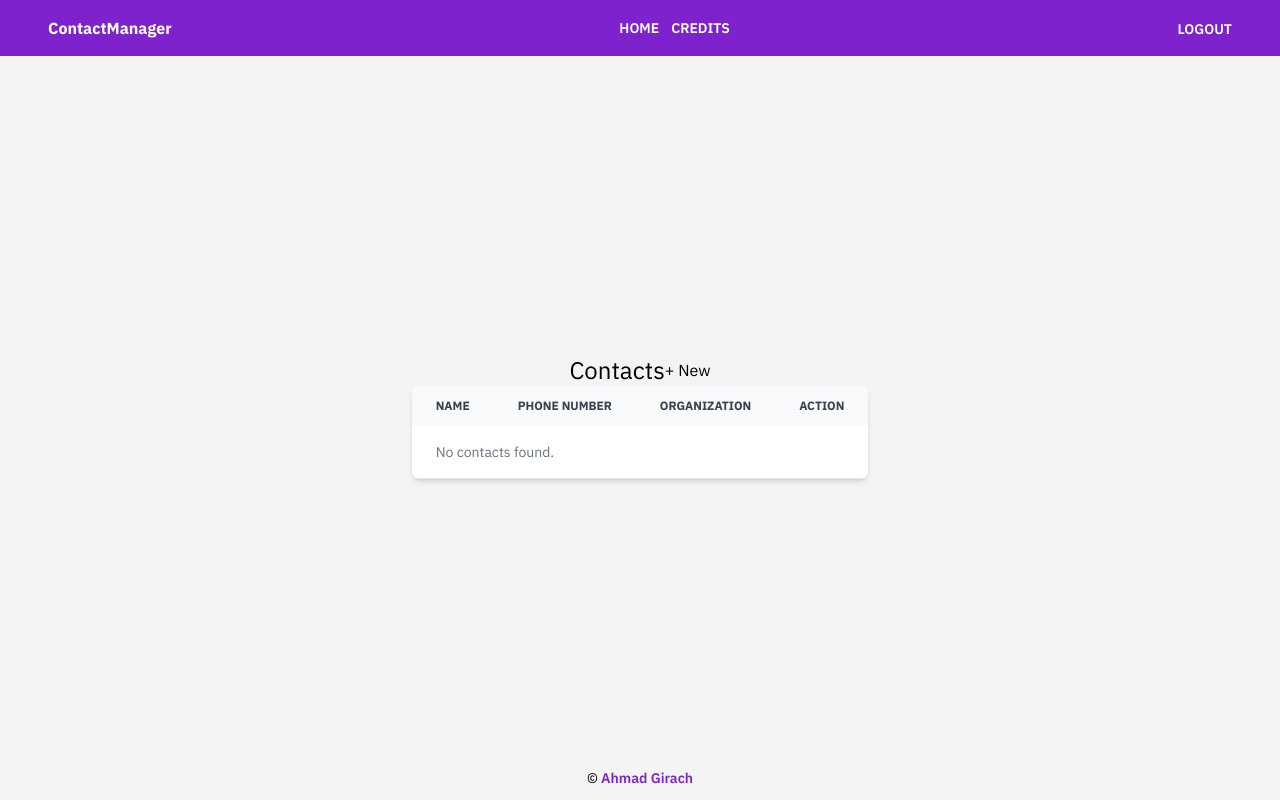
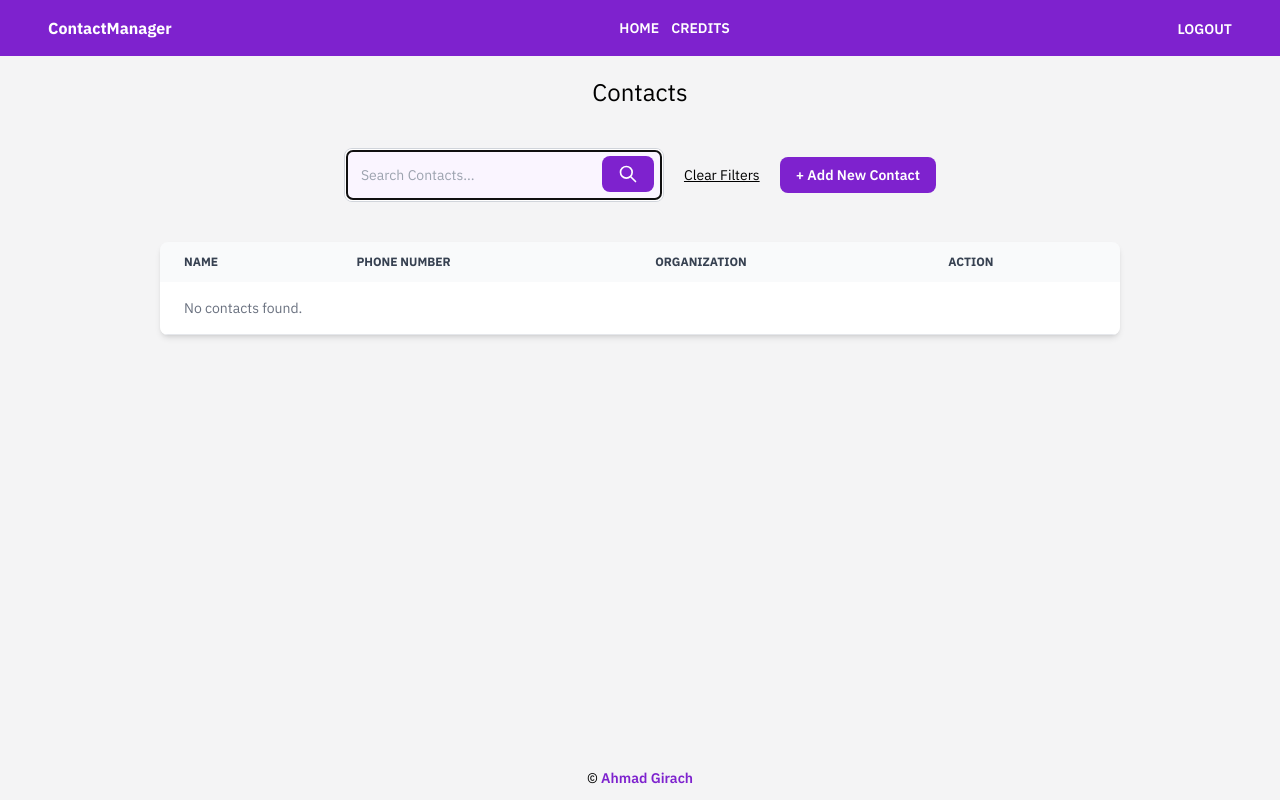
Before and after one commit to ahmadgirach/dj-contact-manager, a Django app: page / in a window 1280 px wide. Run offline with Django 4.2, Linux system fonts and the light colour scheme; the visitor is signed in with stand-in values (Sample User, id 1); data that the repository does not hold is empty; some libraries are stand-ins or nearby versions.

Commit message:
[IMP] styling improvements

```diff
--- a/accounts/forms.py
+++ b/accounts/forms.py
@@ -1,3 +1,5 @@
+""" STANDARD DJANGO IMPORTS """
+
 from django.contrib.auth import get_user_model
 from django.contrib.auth.forms import UserCreationForm
 from django.forms import CharField, EmailField, Form, PasswordInput, TextInput
--- a/accounts/urls.py
+++ b/accounts/urls.py
@@ -1,4 +1,8 @@
+""" STANDARD DJANGO IMPORTS """
+
 from django.urls import path
+
+""" LOCAL APP IMPORTS """
 
 from .views import homepage_view, logout_view, signin_view, signup_view, credits_view
 
--- a/accounts/views.py
+++ b/accounts/views.py
@@ -3,6 +3,7 @@
 from django.contrib import messages
 from django.contrib.auth import authenticate, login, logout
 from django.contrib.auth.decorators import login_required
+from django.db.models import Q
 from django.shortcuts import render, redirect
 from django.views.decorators.cache import never_cache
 
@@ -62,10 +63,29 @@ def signin_view(request):
 @never_cache
 @login_required
 def homepage_view(request):
-    contacts = Contact.objects.all()
+    current_user = request.user
+    search = request.GET.get("search")
+
+    query = Q()
+
+    if not current_user.is_superuser:
+        query &= Q(user=current_user)
+
+    if search:
+        query &= (
+            Q(first_name__icontains=search)
+            | Q(last_name__icontains=search)
+            | Q(email__icontains=search)
+            | Q(organization__icontains=search)
+            | Q(phone_number__icontains=search)
+        )
+
+    contacts = Contact.objects.filter(query)
+
     context = {
         "contacts": contacts,
     }
+
     return render(request, "home.html", context)
 
 
@@ -95,12 +115,19 @@ def credits_view(request):
         },
         {"category": "Icons", "caption": "Hero Icons", "url": "https://heroicons.com"},
         {
-            "category": "Table design",
+            "category": "Table & Search box design",
             "caption": "Flowbite",
             "url": "https://flowbite.com",
         },
+        {
+            "category": "Alerts",
+            "caption": "SweetAlert2",
+            "url": "https://sweetalert2.github.io",
+        },
     )
+
     context = {
         "links": links,
     }
+
     return render(request, "credits.html", context)
--- a/contacts/forms.py
+++ b/contacts/forms.py
@@ -1,4 +1,8 @@
+""" STANDARD DJANGO IMPORTS """
+
 from django.forms import ModelForm
+
+""" LOCAL APP IMPORTS """
 
 from .models import Contact
 
--- a/contacts/urls.py
+++ b/contacts/urls.py
@@ -1,4 +1,8 @@
+""" STANDARD DJANGO IMPORTS """
+
 from django.urls import path
+
+""" LOCAL APP IMPORTS """
 
 from .views import create_view, delete_view, edit_view, toggle_favourite
 
--- a/main/urls.py
+++ b/main/urls.py
@@ -1,3 +1,5 @@
+""" STANDARD DJANGO IMPORTS """
+
 from django.conf import settings
 from django.conf.urls.static import static
 from django.contrib import admin
--- a/templates/base.html
+++ b/templates/base.html
@@ -15,7 +15,7 @@
 
 <body class="relative flex flex-col items-center min-h-screen bg-zinc-100">
 	{% include 'navbar.html' %}
-	<main class="mt-5 flex flex-1 flex-col justify-center items-center w-3/4">
+	<main class="mt-5 flex flex-1 flex-col w-3/4">
 		{% block content %}{% endblock %}
 		{% include 'messages.html' %}
 	</main>
--- a/templates/contacts/create.html
+++ b/templates/contacts/create.html
@@ -5,17 +5,17 @@
 {% block title %} Create Contact {% endblock %}
 
 {% block content %}
-<div class="bg-white p-10 rounded-lg">
+<div class="bg-white p-10 rounded-lg mx-auto w-1/2">
     <h3 class="text-2xl text-center mb-3">{% if is_editing %} Update {% else %} Create {% endif %} Contact</h3>
     <form method="post" enctype="multipart/form-data">
         {% csrf_token %}
         {{ form|crispy }}
-        <div class="flex justify-between items-center gap-2 mt-3">
+        <div class="flex justify-between items-center gap-2 mt-5">
             <a href="{% url 'home' %}"
                 class="cursor-pointer p-2 font-semibold bg-zinc-300 text-center rounded-md w-1/2">Cancel</a>
             <button type="submit"
                 class="cursor-pointer p-2 bg-purple-700 hover:bg-purple-600 transition text-white font-semibold rounded-md w-1/2">
-                {% if is_editing %} Update {% else %} Create {% endif %} &rarr;
+                {% if is_editing %} Update {% else %} Create {% endif %}
             </button>
         </div>
     </form>
--- a/templates/credits.html
+++ b/templates/credits.html
@@ -3,7 +3,9 @@
 {% block title %}Home{% endblock %}
 
 {% block content %}
-<h3 class="text-2xl text-center mb-10">This project uses the following tools / technologies.</h3>
+
+<div class="mx-auto text-center">
+    <h3 class="text-2xl mb-10">This project uses following stuff.</h3>
     <ul>
         {% for link in links %}
         <li class="text-sm">
@@ -14,4 +16,5 @@
         </li>
         {% endfor %}
     </ul>
+</div>
 {% endblock %}
--- a/templates/home.html
+++ b/templates/home.html
@@ -5,16 +5,38 @@
 {% block title %} Home {% endblock %}
 
 {% block content %}
-<div class="flex justify-around items-center">
-    <h3 class="text-2xl">Contacts</h3>
-    <a href="{% url 'contacts:create' %}">+ New</a>
+<div class="space-y-10">
+    <h3 class="text-2xl text-center">Contacts</h3>
+
+    <form action="{% url 'home' %}" method="get">
+        <div class="flex justify-center items-center gap-5">
+            <label for="search" class="mb-2 text-sm font-medium text-gray-900 sr-only">Search</label>
+            <div class="relative w-1/3">
+                <input type="search" id="search" name="search" autofocus
+                    class="block w-full p-4 text-sm text-gray-900 border border-gray-300 rounded-lg bg-purple-50"
+                    placeholder="Search Contacts..." required>
+                <button type="submit"
+                    class="text-white absolute right-2.5 bottom-2.5 bg-purple-700 hover:bg-purple-800 focus:ring-4 focus:outline-none focus:ring-purple-300 font-medium rounded-lg text-sm px-4 py-2">
+                    <svg aria-hidden="true" class="w-5 h-5" fill="none" stroke="currentColor" viewBox="0 0 24 24"
+                        xmlns="http://www.w3.org/2000/svg">
+                        <path stroke-linecap="round" stroke-linejoin="round" stroke-width="2"
+                            d="M21 21l-6-6m2-5a7 7 0 11-14 0 7 7 0 0114 0z"></path>
+                    </svg>
+                </button>
             </div>
+            <a href="{% url 'home' %}" class="text-sm underline">Clear Filters</a>
+            <a href="{% url 'contacts:create' %}"
+                class="text-white bg-purple-700 hover:bg-purple-800 focus:ring-4 focus:outline-none focus:ring-purple-300 font-semibold rounded-lg text-sm px-4 py-2">
+                + Add New Contact
+            </a>
+        </div>
+    </form>
 
     <div class="overflow-x-auto relative shadow-md sm:rounded-lg">
         <table class="w-full text-sm text-left text-gray-500 ">
             <thead class="text-xs text-gray-700 uppercase bg-gray-50  ">
                 <tr>
-                <th scope="col" class="py-3 px-6 text-center">
+                    <th scope="col" class="py-3 px-6">
                         Name
                     </th>
                     <th scope="col" class="py-3 px-6">
@@ -31,6 +53,7 @@
             <tbody>
                 {% if contacts %}
                 {% for contact in contacts %}
+                {% with fav=contact.is_favourite %}
                 <tr class="bg-white border-b hover:bg-gray-50">
                     <th scope="row" class="flex items-center py-4 px-6 text-gray-900 whitespace-nowrap">
                         <img class="w-14 h-14 rounded-full"
@@ -48,25 +71,26 @@
                         {{ contact.organization }}
                     </td>
                     <td class="py-4 px-6">
-                    <a href="{% url 'contacts:edit' contact.pk %}">
+                        <a href="{% url 'contacts:edit' contact.pk %}" title="Edit Contact">
                             <svg xmlns="http://www.w3.org/2000/svg" fill="none" viewBox="0 0 24 24" stroke-width="1.5"
                                 stroke="currentColor" class="w-5 h-5 inline-block">
                                 <path stroke-linecap="round" stroke-linejoin="round"
                                     d="M16.862 4.487l1.687-1.688a1.875 1.875 0 112.652 2.652L10.582 16.07a4.5 4.5 0 01-1.897 1.13L6 18l.8-2.685a4.5 4.5 0 011.13-1.897l8.932-8.931zm0 0L19.5 7.125M18 14v4.75A2.25 2.25 0 0115.75 21H5.25A2.25 2.25 0 013 18.75V8.25A2.25 2.25 0 015.25 6H10" />
                             </svg>
                         </a>
-                    <a onclick="handleDelete(event, '{{ contact.pk }}')" class="cursor-pointer">
+                        <a onclick="handleDelete(event, '{{ contact.pk }}')" class="cursor-pointer"
+                            title="Delete Contact">
                             <svg xmlns="http://www.w3.org/2000/svg" fill="none" viewBox="0 0 24 24" stroke-width="1.5"
                                 stroke="currentColor" class="w-5 h-5 inline-block">
                                 <path stroke-linecap="round" stroke-linejoin="round"
                                     d="M14.74 9l-.346 9m-4.788 0L9.26 9m9.968-3.21c.342.052.682.107 1.022.166m-1.022-.165L18.16 19.673a2.25 2.25 0 01-2.244 2.077H8.084a2.25 2.25 0 01-2.244-2.077L4.772 5.79m14.456 0a48.108 48.108 0 00-3.478-.397m-12 .562c.34-.059.68-.114 1.022-.165m0 0a48.11 48.11 0 013.478-.397m7.5 0v-.916c0-1.18-.91-2.164-2.09-2.201a51.964 51.964 0 00-3.32 0c-1.18.037-2.09 1.022-2.09 2.201v.916m7.5 0a48.667 48.667 0 00-7.5 0" />
                             </svg>
                         </a>
-                    <a onclick="toggleFavourite(event, '{{ contact.pk }}', '{{ contact.is_favourite }}')"
-                        class="cursor-pointer"
-                        title="{% if contact.is_favourite %} Remove as Favourite? {% else %} Mark as Favourite? {% endif %}">
-                        {% if contact.is_favourite %}
-                        <svg xmlns="http://www.w3.org/2000/svg" viewBox="0 0 24 24" fill="currentColor" class="w-6 h-6">
+                        <a onclick="toggleFavourite(event, '{{ contact.pk }}', '{{ fav }}')" class="cursor-pointer"
+                            title="{% if fav %} Remove as Favourite? {% else %} Mark as Favourite? {% endif %}">
+                            {% if fav %}
+                            <svg xmlns="http://www.w3.org/2000/svg" viewBox="0 0 24 24" fill="currentColor"
+                                class="w-6 h-6 inline-block">
                                 <path fill-rule="evenodd"
                                     d="M10.788 3.21c.448-1.077 1.976-1.077 2.424 0l2.082 5.007 5.404.433c1.164.093 1.636 1.545.749 2.305l-4.117 3.527 1.257 5.273c.271 1.136-.964 2.033-1.96 1.425L12 18.354 7.373 21.18c-.996.608-2.231-.29-1.96-1.425l1.257-5.273-4.117-3.527c-.887-.76-.415-2.212.749-2.305l5.404-.433 2.082-5.006z"
                                     clip-rule="evenodd" />
@@ -81,6 +105,7 @@
                         </a>
                     </td>
                 </tr>
+                {% endwith %}
                 {% endfor %}
                 {% else %}
                 <tr class="bg-white border-b hover:bg-gray-50">
@@ -89,6 +114,7 @@
                 {% endif %}
             </tbody>
         </table>
+    </div>
 </div>
 {% endblock %}
 
```
Lines whose indentation alone changed are shown as unchanged.
